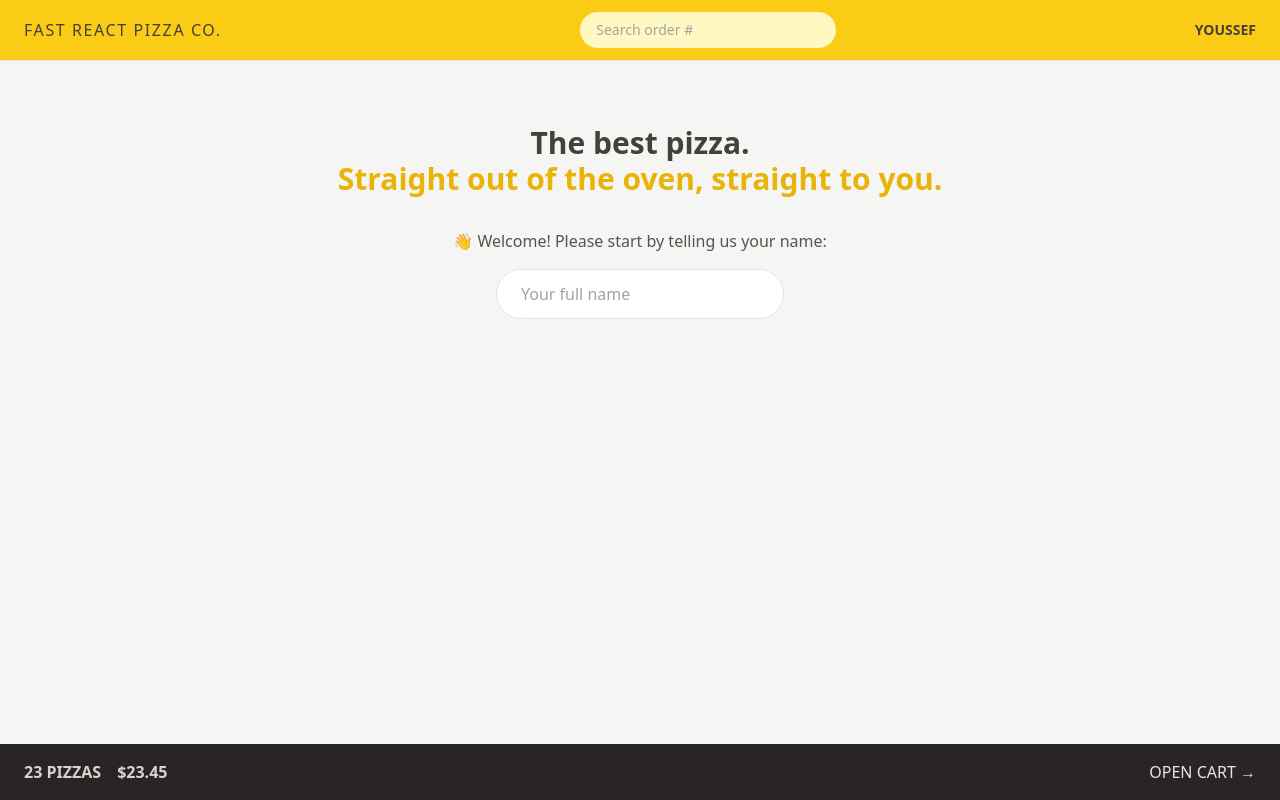
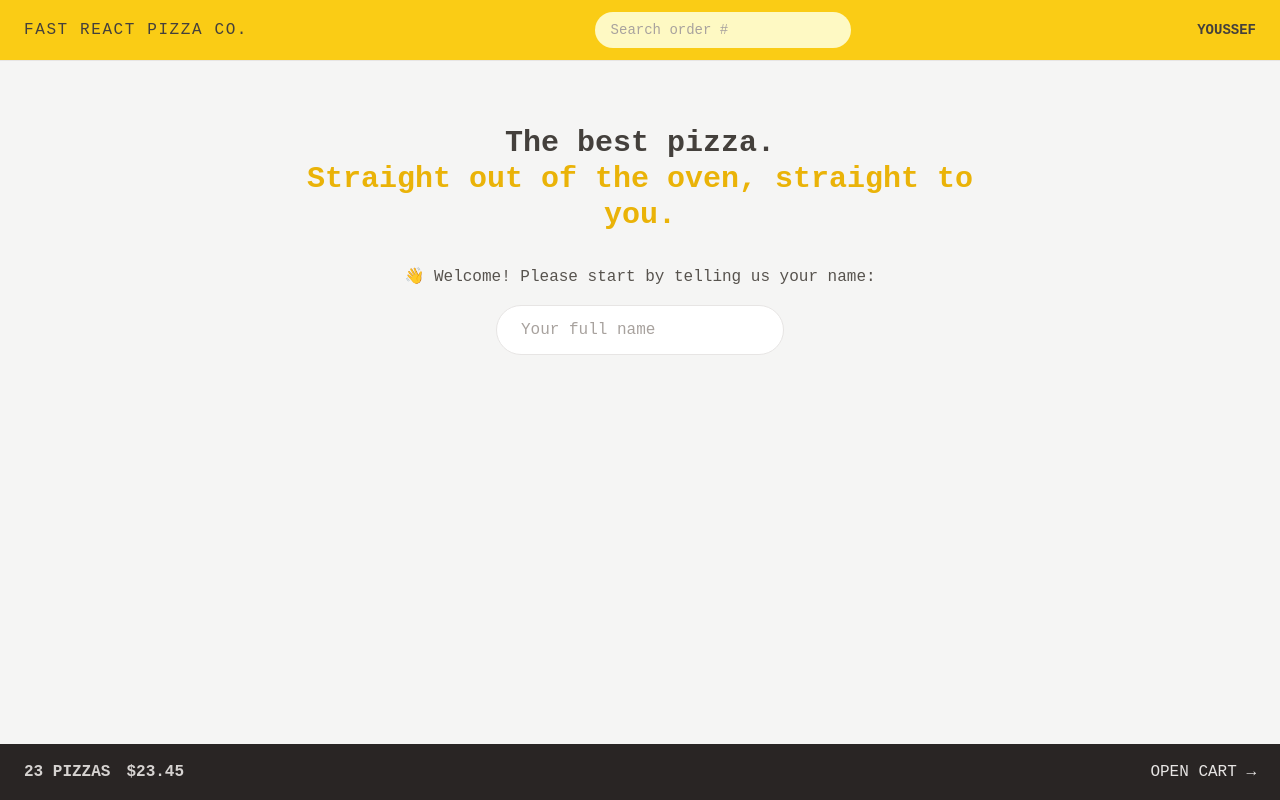
Before and after one commit to Youssef-AbuTaleb/Fast-React-Pizza, a React (Vite) app: page / in a window 1280 px wide. Built offline with nearby package versions, Linux system fonts and the light colour scheme.

Commit message:
updating the font-family

```diff
--- a/index.html
+++ b/index.html
@@ -3,6 +3,12 @@
   <head>
     <meta charset="UTF-8" />
     <link rel="icon" type="image/svg+xml" href="/vite.svg" />
+    <link rel="preconnect" href="https://fonts.googleapis.com" />
+    <link rel="preconnect" href="https://fonts.gstatic.com" crossorigin />
+    <link
+      href="https://fonts.googleapis.com/css2?family=Roboto+Mono:ital,wght@0,100..700;1,100..700&display=swap"
+      rel="stylesheet"
+    />
     <meta name="viewport" content="width=device-width, initial-scale=1.0" />
     <title>Vite + React</title>
   </head>
--- a/tailwind.config.js
+++ b/tailwind.config.js
@@ -3,6 +3,9 @@ export default {
   content: ["./index.html", "./src/**/*.{js,ts,jsx,tsx}"],
   theme: {
     extend: {},
+    fontFamily: {
+      sans: "Roboto Mobo, monospace",
+    },
   },
   plugins: [],
 };
```
